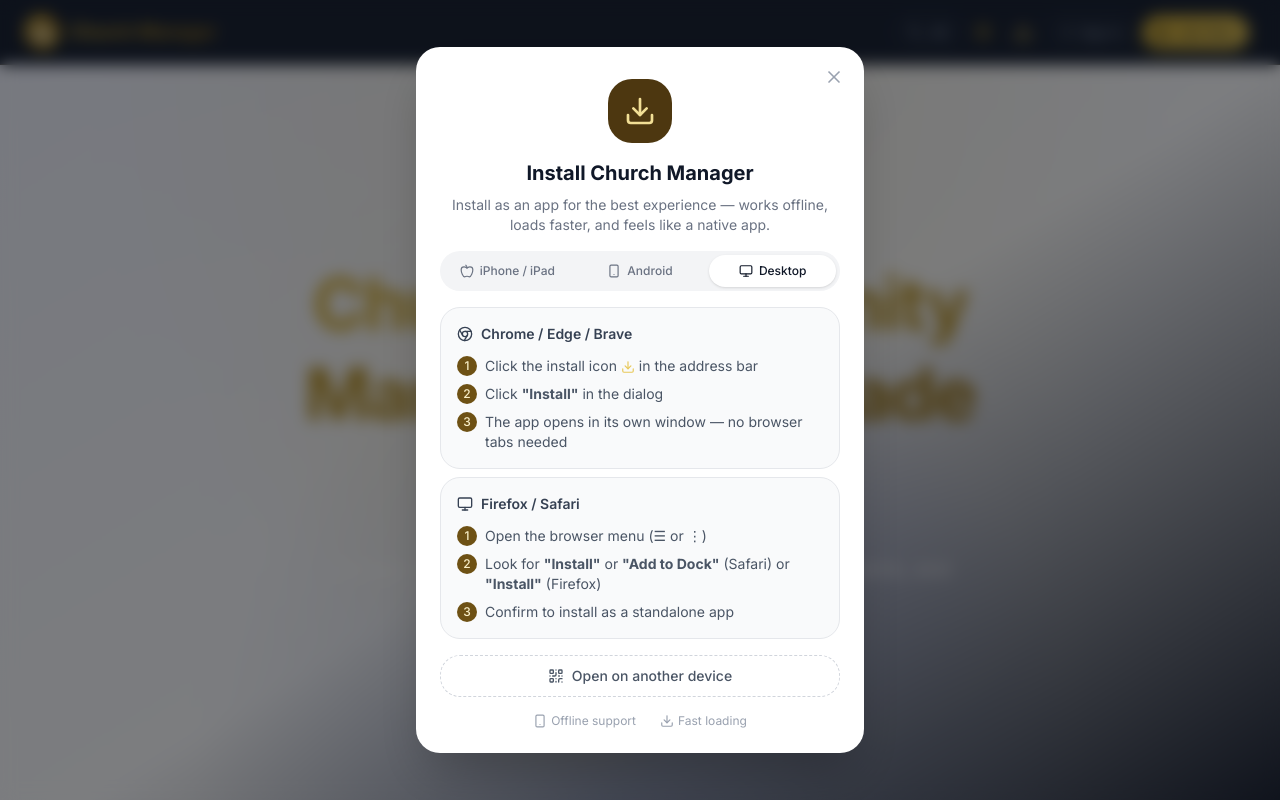
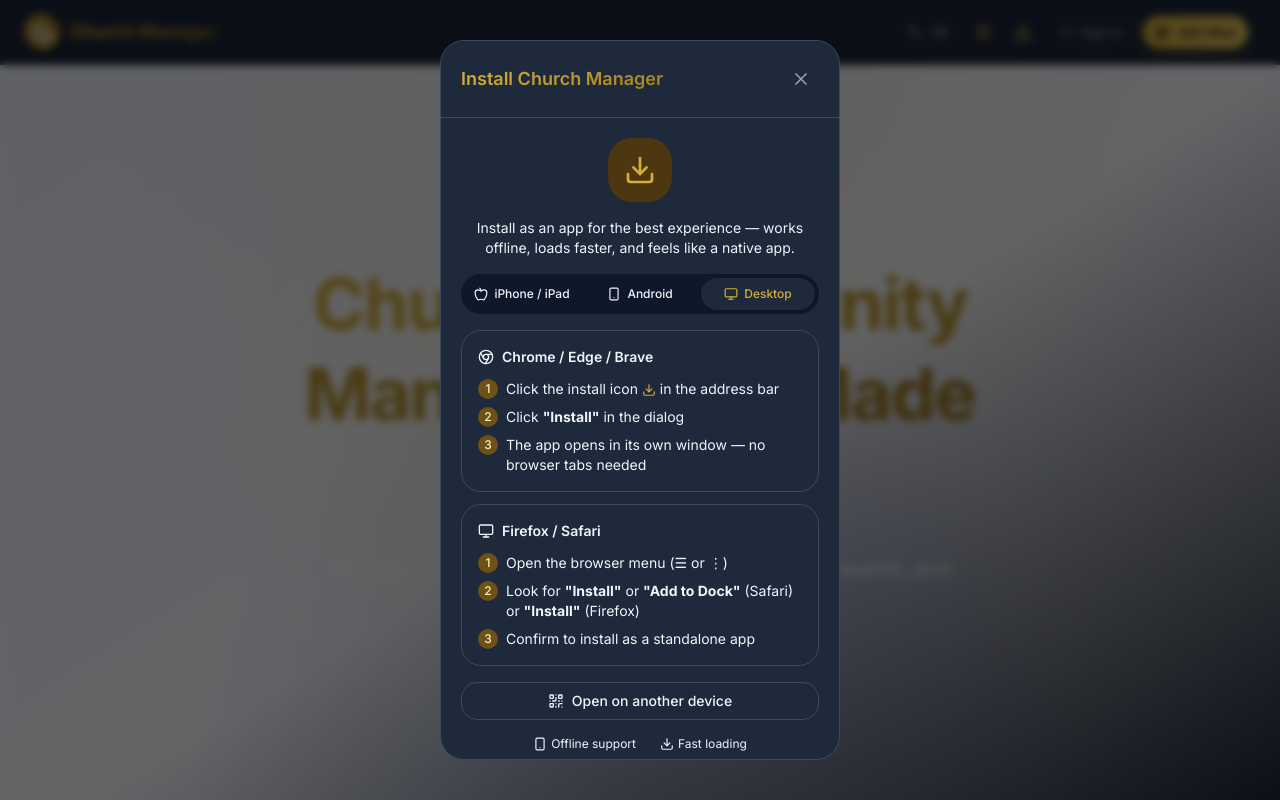
Before and after one commit to George-maher/CMS, a React (Vite) app in the folder frontend/: page / in a window 1280 px wide. Both pictures are taken after a click on the button 1023 px from the left and 32 px from the top of the page. Shown: the top 800 px of the page. Built offline with nearby package versions, Linux system fonts and the light colour scheme; no server answers.

Commit message:
Last Dance

```diff
--- a/frontend/src/components/common/IOSInstallGuide.tsx
+++ b/frontend/src/components/common/IOSInstallGuide.tsx
@@ -5,15 +5,15 @@
   const { t } = useTranslation()
 
   return (
-    <div className="rounded-xl border border-gray-200 bg-gray-50 p-4 dark:border-gray-700 dark:bg-gray-700/50">
-      <h3 className="mb-3 flex items-center gap-2 text-sm font-semibold text-gray-700 dark:text-gray-200">
+    <div className="card p-4">
+      <h3 className="mb-3 flex items-center gap-2 text-sm font-semibold text-secondary">
         <Share2 className="h-4 w-4" />
         {t('installApp.iosTitle', 'Install on iOS')}
       </h3>
-      <ol className="space-y-2 text-sm text-gray-600 dark:text-gray-300">
+      <ol className="space-y-2 text-sm text-secondary">
         <li className="flex items-start gap-2">
           <span className="flex h-5 w-5 shrink-0 items-center justify-center rounded-full bg-primary-100 text-xs font-medium text-primary-700 dark:bg-primary-900/30 dark:text-primary-300">1</span>
-          <span>{t('installApp.iosStep1', 'Tap the Share button')} <Share2 className="inline h-3.5 w-3.5 text-primary-500" /></span>
+          <span>{t('installApp.iosStep1', 'Tap the Share button')} <Share2 className="inline h-3.5 w-3.5 text-primary-400" /></span>
         </li>
         <li className="flex items-start gap-2">
           <span className="flex h-5 w-5 shrink-0 items-center justify-center rounded-full bg-primary-100 text-xs font-medium text-primary-700 dark:bg-primary-900/30 dark:text-primary-300">2</span>
--- a/frontend/src/components/common/InstallAppModal.tsx
+++ b/frontend/src/components/common/InstallAppModal.tsx
@@ -1,8 +1,9 @@
 import { useState, useEffect } from 'react'
-import { X, Download, Smartphone, Monitor, Menu as MenuIcon, Apple, Chrome, QrCode, Share2 } from 'lucide-react'
+import { Download, Smartphone, Monitor, Menu as MenuIcon, Apple, Chrome, QrCode, Share2, CheckCircle } from 'lucide-react'
 import { usePWAInstall } from '@/hooks/usePwaInstall'
 import { useDeviceDetection } from '@/hooks/useDeviceDetection'
 import QRCode from 'qrcode'
+import Modal from './Modal'
 import IOSInstallGuide from './IOSInstallGuide'
 
 interface InstallAppModalProps {
@@ -11,6 +12,165 @@
 }
 
 type PlatformTab = 'ios' | 'android' | 'desktop'
+
+const tabs: { id: PlatformTab; label: string; icon: typeof Smartphone }[] = [
+  { id: 'ios', label: 'iPhone / iPad', icon: Apple },
+  { id: 'android', label: 'Android', icon: Smartphone },
+  { id: 'desktop', label: 'Desktop', icon: Monitor },
+]
+
+function StepCircle({ num }: { num: number }) {
+  return (
+    <span className="flex h-5 w-5 shrink-0 items-center justify-center rounded-full bg-primary-100 text-xs font-medium text-primary-700 dark:bg-primary-900/30 dark:text-primary-300">
+      {num}
+    </span>
+  )
+}
+
+function AndroidContent({ isInstallable, install }: { isInstallable: boolean; install: () => Promise<void> }) {
+  if (isInstallable) {
+    return (
+      <button
+        onClick={install}
+        className="btn-gold w-full"
+      >
+        <Download className="h-5 w-5" />
+        Install App
+      </button>
+    )
+  }
+
+  return (
+    <div className="card p-4">
+      <h3 className="mb-3 flex items-center gap-2 text-sm font-semibold text-secondary">
+        <MenuIcon className="h-4 w-4" />
+        Install on Android
+      </h3>
+      <ol className="space-y-2 text-sm text-secondary">
+        <li className="flex items-start gap-2">
+          <StepCircle num={1} />
+          <span>Open Chrome or Samsung Internet</span>
+        </li>
+        <li className="flex items-start gap-2">
+          <StepCircle num={2} />
+          <span>Tap the menu icon <MenuIcon className="inline h-3.5 w-3.5 text-primary-400" /> (three dots)</span>
+        </li>
+        <li className="flex items-start gap-2">
+          <StepCircle num={3} />
+          <span>Tap <strong>"Install app"</strong> or <strong>"Add to Home screen"</strong></span>
+        </li>
+        <li className="flex items-start gap-2">
+          <StepCircle num={4} />
+          <span>Tap <strong>"Install"</strong> in the popup</span>
+        </li>
+      </ol>
+    </div>
+  )
+}
+
+function DesktopContent({ isInstallable, install }: { isInstallable: boolean; install: () => Promise<void> }) {
+  if (isInstallable) {
+    return (
+      <button
+        onClick={install}
+        className="btn-gold w-full"
+      >
+        <Download className="h-5 w-5" />
+        Install App
+      </button>
+    )
+  }
+
+  return (
+    <div className="space-y-3">
+      <div className="card p-4">
+        <h3 className="mb-3 flex items-center gap-2 text-sm font-semibold text-secondary">
+          <Chrome className="h-4 w-4" />
+          Chrome / Edge / Brave
+        </h3>
+        <ol className="space-y-2 text-sm text-secondary">
+          <li className="flex items-start gap-2">
+            <StepCircle num={1} />
+            <span>Click the install icon <Download className="inline h-3.5 w-3.5 text-primary-400" /> in the address bar</span>
+          </li>
+          <li className="flex items-start gap-2">
+            <StepCircle num={2} />
+            <span>Click <strong>"Install"</strong> in the dialog</span>
+          </li>
+          <li className="flex items-start gap-2">
+            <StepCircle num={3} />
+            <span>The app opens in its own window — no browser tabs needed</span>
+          </li>
+        </ol>
+      </div>
+      <div className="card p-4">
+        <h3 className="mb-3 flex items-center gap-2 text-sm font-semibold text-secondary">
+          <Monitor className="h-4 w-4" />
+          Firefox / Safari
+        </h3>
+        <ol className="space-y-2 text-sm text-secondary">
+          <li className="flex items-start gap-2">
+            <StepCircle num={1} />
+            <span>Open the browser menu (☰ or ⋮)</span>
+          </li>
+          <li className="flex items-start gap-2">
+            <StepCircle num={2} />
+            <span>Look for <strong>"Install"</strong> or <strong>"Add to Dock"</strong> (Safari) or <strong>"Install"</strong> (Firefox)</span>
+          </li>
+          <li className="flex items-start gap-2">
+            <StepCircle num={3} />
+            <span>Confirm to install as a standalone app</span>
+          </li>
+        </ol>
+      </div>
+    </div>
+  )
+}
+
+function QRPanel({ showQR, setShowQR, qrDataUrl }: { showQR: boolean; setShowQR: (v: boolean) => void; qrDataUrl: string }) {
+  const handleShare = async () => {
+    const url = window.location.origin
+    if (typeof navigator.share === 'function') {
+      await navigator.share({ title: 'Church Manager', url })
+    } else {
+      await navigator.clipboard.writeText(url)
+    }
+  }
+
+  return (
+    <div>
+      <button
+        onClick={() => setShowQR(!showQR)}
+        className="btn-secondary w-full"
+      >
+        <QrCode className="h-4 w-4" />
+        {showQR ? 'Hide QR code' : 'Open on another device'}
+      </button>
+
+      {showQR && (
+        <div className="mt-3 card p-4 text-center">
+          <p className="mb-3 text-sm font-medium text-secondary">
+            Scan with your other device to open the app
+          </p>
+          <div className="mx-auto mb-3 flex justify-center">
+            {qrDataUrl ? (
+              <img src={qrDataUrl} alt="QR Code" className="h-44 w-44 rounded-lg border-4 border-white shadow-sm dark:border-gray-600" />
+            ) : (
+              <div className="flex h-44 w-44 items-center justify-center rounded-lg bg-surface dark:bg-gray-600">
+                <div className="h-8 w-8 animate-spin rounded-full border-2 border-primary-400 border-t-transparent" />
+              </div>
+            )}
+          </div>
+          <p className="mb-3 text-xs text-muted">{window.location.origin}</p>
+          <button onClick={handleShare} className="btn-primary btn-sm">
+            <Share2 className="h-3.5 w-3.5" />
+            {typeof navigator.share === 'function' ? 'Share link' : 'Copy link'}
+          </button>
+        </div>
+      )}
+    </div>
+  )
+}
 
 export default function InstallAppModal({ isOpen, onClose }: InstallAppModalProps) {
   const { isInstallable, isInstalled, install } = usePWAInstall()
@@ -27,52 +187,27 @@
     }
   }, [showQR])
 
-  const handleShare = async () => {
-    const url = window.location.origin
-    if (typeof navigator.share === 'function') {
-      await navigator.share({ title: 'Church Manager', url })
-    } else {
-      await navigator.clipboard.writeText(url)
-    }
-  }
-
   if (!isOpen) return null
 
-  const tabs: { id: PlatformTab; label: string; icon: typeof Smartphone }[] = [
-    { id: 'ios', label: 'iPhone / iPad', icon: Apple },
-    { id: 'android', label: 'Android', icon: Smartphone },
-    { id: 'desktop', label: 'Desktop', icon: Monitor },
-  ]
-
   return (
-    <div className="fixed inset-0 z-50 flex items-center justify-center bg-black/50 p-4 backdrop-blur-sm">
-      <div className="relative w-full max-w-md rounded-2xl bg-white p-6 shadow-2xl dark:bg-gray-800">
-        <button
-          onClick={onClose}
-          className="absolute right-4 top-4 rounded-full p-1 text-gray-400 hover:bg-gray-100 hover:text-gray-600 dark:hover:bg-gray-700"
-        >
-          <X className="h-5 w-5" />
-        </button>
-
-        <div className="mb-4 mt-2 text-center">
+    <Modal isOpen={isOpen} onClose={onClose} title="Install Church Manager" size="sm">
+      <div className="text-center">
         <div className="mx-auto mb-4 flex h-16 w-16 items-center justify-center rounded-2xl bg-primary-50 dark:bg-primary-900/20">
-            <Download className="h-8 w-8 text-primary-600 dark:text-primary-400" />
+          <Download className="h-8 w-8 text-primary-400" />
         </div>
-          <h2 className="text-xl font-bold text-gray-900 dark:text-white">
-            Install Church Manager
-          </h2>
-          <p className="mt-2 text-sm text-gray-500 dark:text-gray-400">
+        <p className="mb-4 text-sm text-secondary">
           Install as an app for the best experience — works offline, loads faster, and feels like a native app.
         </p>
       </div>
 
       {isInstalled && (
-          <div className="mb-4 rounded-xl bg-green-50 p-3 text-center dark:bg-green-900/20">
-            <p className="font-medium text-green-700 dark:text-green-300">App is installed on this device</p>
+        <div className="mb-4 flex items-center gap-2 rounded-xl bg-success-light p-3 dark:bg-success/10">
+          <CheckCircle className="h-4 w-4 shrink-0 text-success" />
+          <p className="text-sm font-medium text-success">App is installed on this device</p>
         </div>
       )}
 
-        <div className="mb-4 grid grid-cols-3 gap-1.5 rounded-xl bg-gray-100 p-1 dark:bg-gray-700">
+      <div className="mb-4 grid grid-cols-3 gap-1 rounded-xl bg-surface-secondary p-1">
         {tabs.map((t) => {
           const Icon = t.icon
           return (
@@ -81,8 +216,8 @@
               onClick={() => setTab(t.id)}
               className={`flex items-center justify-center gap-1.5 rounded-lg px-2 py-2 text-xs font-medium transition-colors ${
                 tab === t.id
-                    ? 'bg-white text-gray-900 shadow-sm dark:bg-gray-600 dark:text-white'
-                    : 'text-gray-500 hover:text-gray-700 dark:text-gray-400 dark:hover:text-gray-200'
+                  ? 'bg-surface text-primary-400 shadow-sm'
+                  : 'text-muted hover:text-secondary'
               }`}
             >
               <Icon className="h-3.5 w-3.5 shrink-0" />
@@ -93,151 +228,14 @@
       </div>
 
       {tab === 'ios' && <IOSInstallGuide />}
-
-        {tab === 'android' && (
-          <div className="space-y-3">
-            {isInstallable ? (
-              <div className="space-y-3">
-                <button
-                  onClick={install}
-                  className="flex w-full items-center justify-center gap-2 rounded-xl bg-primary-600 px-4 py-3 font-medium text-white transition-colors hover:bg-primary-700"
-                >
-                  <Download className="h-5 w-5" />
-                  Install App
-                </button>
-                <p className="text-center text-xs text-gray-400 dark:text-gray-500">
-                  Free • No app store required • Works offline
-                </p>
-              </div>
-            ) : (
-              <div className="rounded-xl border border-gray-200 bg-gray-50 p-4 dark:border-gray-700 dark:bg-gray-700/50">
-                <h3 className="mb-3 flex items-center gap-2 text-sm font-semibold text-gray-700 dark:text-gray-200">
-                  <MenuIcon className="h-4 w-4" />
-                  Install on Android
-                </h3>
-                <ol className="space-y-2 text-sm text-gray-600 dark:text-gray-300">
-                  <li className="flex items-start gap-2">
-                    <span className="flex h-5 w-5 shrink-0 items-center justify-center rounded-full bg-primary-100 text-xs font-medium text-primary-700 dark:bg-primary-900/30 dark:text-primary-300">1</span>
-                    <span>Open Chrome or Samsung Internet</span>
-                  </li>
-                  <li className="flex items-start gap-2">
-                    <span className="flex h-5 w-5 shrink-0 items-center justify-center rounded-full bg-primary-100 text-xs font-medium text-primary-700 dark:bg-primary-900/30 dark:text-primary-300">2</span>
-                    <span>Tap the menu icon <MenuIcon className="inline h-3.5 w-3.5 text-primary-500" /> (three dots)</span>
-                  </li>
-                  <li className="flex items-start gap-2">
-                    <span className="flex h-5 w-5 shrink-0 items-center justify-center rounded-full bg-primary-100 text-xs font-medium text-primary-700 dark:bg-primary-900/30 dark:text-primary-300">3</span>
-                    <span>Tap <strong>"Install app"</strong> or <strong>"Add to Home screen"</strong></span>
-                  </li>
-                  <li className="flex items-start gap-2">
-                    <span className="flex h-5 w-5 shrink-0 items-center justify-center rounded-full bg-primary-100 text-xs font-medium text-primary-700 dark:bg-primary-900/30 dark:text-primary-300">4</span>
-                    <span>Tap <strong>"Install"</strong> in the popup</span>
-                  </li>
-                </ol>
-              </div>
-            )}
-          </div>
-        )}
-
-        {tab === 'desktop' && (
-          <div className="space-y-3">
-            {isInstallable ? (
-              <div className="space-y-3">
-                <button
-                  onClick={install}
-                  className="flex w-full items-center justify-center gap-2 rounded-xl bg-primary-600 px-4 py-3 font-medium text-white transition-colors hover:bg-primary-700"
-                >
-                  <Download className="h-5 w-5" />
-                  Install App
-                </button>
-                <p className="text-center text-xs text-gray-400 dark:text-gray-500">
-                  Free • No app store required • Works offline
-                </p>
-              </div>
-            ) : (
-              <div className="space-y-2">
-                <div className="rounded-xl border border-gray-200 bg-gray-50 p-4 dark:border-gray-700 dark:bg-gray-700/50">
-                  <h3 className="mb-3 flex items-center gap-2 text-sm font-semibold text-gray-700 dark:text-gray-200">
-                    <Chrome className="h-4 w-4" />
-                    Chrome / Edge / Brave
-                  </h3>
-                  <ol className="space-y-2 text-sm text-gray-600 dark:text-gray-300">
-                    <li className="flex items-start gap-2">
-                      <span className="flex h-5 w-5 shrink-0 items-center justify-center rounded-full bg-primary-100 text-xs font-medium text-primary-700 dark:bg-primary-900/30 dark:text-primary-300">1</span>
-                      <span>Click the install icon <Download className="inline h-3.5 w-3.5 text-primary-500" /> in the address bar</span>
-                    </li>
-                    <li className="flex items-start gap-2">
-                      <span className="flex h-5 w-5 shrink-0 items-center justify-center rounded-full bg-primary-100 text-xs font-medium text-primary-700 dark:bg-primary-900/30 dark:text-primary-300">2</span>
-                      <span>Click <strong>"Install"</strong> in the dialog</span>
-                    </li>
-                    <li className="flex items-start gap-2">
-                      <span className="flex h-5 w-5 shrink-0 items-center justify-center rounded-full bg-primary-100 text-xs font-medium text-primary-700 dark:bg-primary-900/30 dark:text-primary-300">3</span>
-                      <span>The app opens in its own window — no browser tabs needed</span>
-                    </li>
-                  </ol>
-                </div>
-                <div className="rounded-xl border border-gray-200 bg-gray-50 p-4 dark:border-gray-700 dark:bg-gray-700/50">
-                  <h3 className="mb-3 flex items-center gap-2 text-sm font-semibold text-gray-700 dark:text-gray-200">
-                    <Monitor className="h-4 w-4" />
-                    Firefox / Safari
-                  </h3>
-                  <ol className="space-y-2 text-sm text-gray-600 dark:text-gray-300">
-                    <li className="flex items-start gap-2">
-                      <span className="flex h-5 w-5 shrink-0 items-center justify-center rounded-full bg-primary-100 text-xs font-medium text-primary-700 dark:bg-primary-900/30 dark:text-primary-300">1</span>
-                      <span>Open the browser menu (☰ or ⋮)</span>
-                    </li>
-                    <li className="flex items-start gap-2">
-                      <span className="flex h-5 w-5 shrink-0 items-center justify-center rounded-full bg-primary-100 text-xs font-medium text-primary-700 dark:bg-primary-900/30 dark:text-primary-300">2</span>
-                      <span>Look for <strong>"Install"</strong> or <strong>"Add to Dock"</strong> (Safari) or <strong>"Install"</strong> (Firefox)</span>
-                    </li>
-                    <li className="flex items-start gap-2">
-                      <span className="flex h-5 w-5 shrink-0 items-center justify-center rounded-full bg-primary-100 text-xs font-medium text-primary-700 dark:bg-primary-900/30 dark:text-primary-300">3</span>
-                      <span>Confirm to install as a standalone app</span>
-                    </li>
-                  </ol>
-                </div>
-              </div>
-            )}
-          </div>
-        )}
+      {tab === 'android' && <AndroidContent isInstallable={isInstallable} install={install} />}
+      {tab === 'desktop' && <DesktopContent isInstallable={isInstallable} install={install} />}
 
       <div className="mt-4">
-          <button
-            onClick={() => setShowQR(!showQR)}
-            className="flex w-full items-center justify-center gap-2 rounded-xl border border-dashed border-gray-300 px-4 py-2.5 text-sm font-medium text-gray-600 transition-colors hover:border-primary-300 hover:bg-primary-50 hover:text-primary-700 dark:border-gray-600 dark:text-gray-400 dark:hover:border-primary-500 dark:hover:bg-primary-900/20 dark:hover:text-primary-300"
-          >
-            <QrCode className="h-4 w-4" />
-            {showQR ? 'Hide QR code' : 'Open on another device'}
-          </button>
-
-          {showQR && (
-            <div className="mt-3 rounded-xl border border-gray-200 bg-gray-50 p-4 text-center dark:border-gray-700 dark:bg-gray-700/50">
-              <p className="mb-3 text-sm font-medium text-gray-700 dark:text-gray-200">
-                Scan with your other device to open the app
-              </p>
-              <div className="mx-auto mb-3 flex justify-center">
-                {qrDataUrl ? (
-                  <img src={qrDataUrl} alt="QR Code" className="h-44 w-44 rounded-lg border-4 border-white shadow-sm dark:border-gray-600" />
-                ) : (
-                  <div className="flex h-44 w-44 items-center justify-center rounded-lg bg-white dark:bg-gray-600">
-                    <div className="h-8 w-8 animate-spin rounded-full border-2 border-primary-400 border-t-transparent" />
-                  </div>
-                )}
-              </div>
-              <p className="mb-3 text-xs text-gray-400 dark:text-gray-500">
-                {window.location.origin}
-              </p>
-              <button
-                onClick={handleShare}
-                className="inline-flex items-center gap-1.5 rounded-lg bg-primary-600 px-3 py-1.5 text-xs font-medium text-white transition-colors hover:bg-primary-700"
-              >
-                <Share2 className="h-3.5 w-3.5" />
-                {typeof navigator.share === 'function' ? 'Share link' : 'Copy link'}
-              </button>
-            </div>
-          )}
+        <QRPanel showQR={showQR} setShowQR={setShowQR} qrDataUrl={qrDataUrl} />
       </div>
 
-        <div className="mt-4 flex items-center justify-center gap-6 text-xs text-gray-400 dark:text-gray-500">
+      <div className="mt-4 flex items-center justify-center gap-6 text-xs text-muted">
         <span className="flex items-center gap-1">
           <Smartphone className="h-3.5 w-3.5" /> Offline support
         </span>
@@ -245,7 +243,6 @@
           <Download className="h-3.5 w-3.5" /> Fast loading
         </span>
       </div>
-      </div>
-    </div>
+    </Modal>
   )
 }
```
Lines whose indentation alone changed are shown as unchanged.
